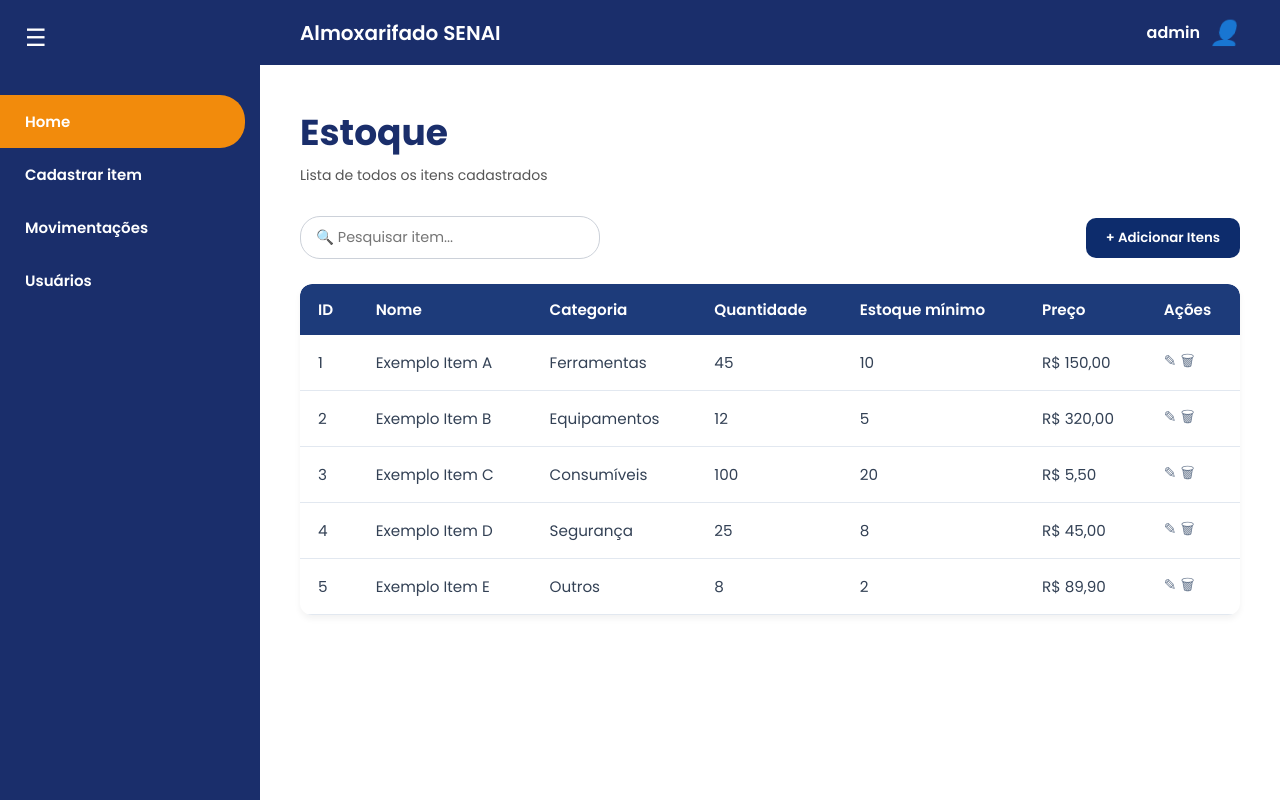
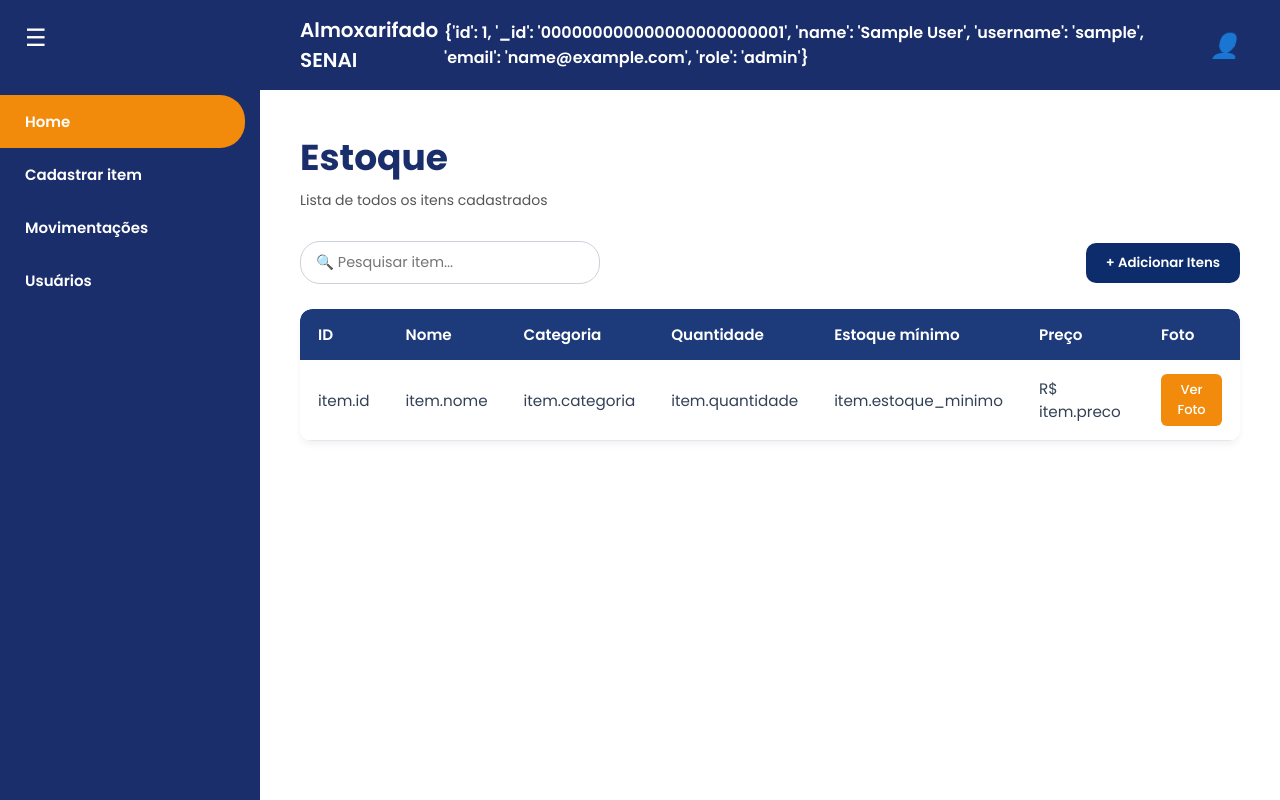
Before and after one commit to troszczyas/tcc-senai, a Flask app: page /home in a window 1280 px wide. Run offline with Flask 3, Linux system fonts and the light colour scheme; the visitor is signed in with stand-in values (Sample User, id 1); tables that the repository leaves empty hold one stand-in row (values such as "Sample post").

Commit message:
tabela mysql

```diff
--- a/static/home.css
+++ b/static/home.css
@@ -1,4 +1,4 @@
-/* --- ARQUIVO CORRIGIDO: HOME (PADRÃO MOVIMENTAÇÕES) --- */
+
 
 * {
     margin: 0;
@@ -14,7 +14,7 @@ body {
     overflow: hidden;
 }
 
-/* --- SIDEBAR (UNIFICADA E TRAVADA EM 260PX) --- */
+
 .sidebar {
     width: 260px;
     min-width: 260px;
@@ -59,7 +59,7 @@ body {
     margin-right: 15px;
 }
 
-/* --- CONTEÚDO PRINCIPAL --- */
+
 .main-content {
     flex: 1;
     display: flex;
@@ -67,18 +67,18 @@ body {
     overflow-y: auto;
 }
 
-/* --- HEADER PADRONIZADO (IGUAL AO DE MOVIMENTAÇÕES) --- */
+
 .header {
     background-color: #1a2e6b;
     color: white;
-    padding: 15px 40px; /* Mesma altura e recuo das outras telas */
+    padding: 15px 40px;
     display: flex;
     justify-content: space-between;
     align-items: center;
 }
 
 .header h1 {
-    font-size: 20px; /* Tamanho ajustado e elegante */
+    font-size: 20px;
     font-weight: 600;
 }
 
@@ -93,7 +93,6 @@ body {
     font-size: 24px;
 }
 
-/* --- CONTEÚDO DA PÁGINA (ESTOQUE) --- */
 .content-section {
     flex: 1;
     padding: 40px;
@@ -105,7 +104,7 @@ body {
 }
 
 .page-title {
-    font-size: 36px; /* Ajustado para bater com o padrão de títulos do sistema */
+    font-size: 36px;
     color: #1a2e6b;
     font-weight: 700;
     margin-bottom: 5px;
@@ -117,7 +116,6 @@ body {
     margin-top: 5px;
 }
 
-/* BARRA DE AÇÕES (PESQUISA + BOTÃO) */
 .action-bar {
     display: flex;
     justify-content: space-between;
@@ -185,13 +183,6 @@ body {
     background-color: #f8fafc;
 }
 
-.action-icons {
-    cursor: pointer;
-    gap: 10px;
-    display: flex;
-    color: #64748b;
-}
-
 .no-results td {
     text-align: center;
     color: #7f8c8d;
@@ -199,3 +190,90 @@ body {
     padding: 20px !important;
     background-color: #f8fafc;
 }
+
+/* ================= NOVOS ESTILOS: BOTÃO VER FOTO & POP-UP (MODAL) ================= */
+
+/* Botão de Ver Foto dentro da tabela */
+.btn-foto {
+    background-color: #f28b0c;
+    color: white;
+    border: none;
+    padding: 6px 14px;
+    border-radius: 6px;
+    cursor: pointer;
+    font-weight: 500;
+    font-size: 13px;
+    transition: background-color 0.2s ease;
+}
+
+.btn-foto:hover {
+    background-color: #d77a07;
+}
+
+/* Container de fundo escurecido do Pop-up */
+.modal-container {
+    display: none;
+    position: fixed;
+    z-index: 2000;
+    left: 0;
+    top: 0;
+    width: 100%;
+    height: 100%;
+    background-color: rgba(0, 0, 0, 0.5);
+    backdrop-filter: blur(4px);
+    justify-content: center;
+    align-items: center;
+}
+
+/* Caixa branca centralizada do conteúdo do Pop-up */
+.modal-conteudo {
+    background-color: #ffffff;
+    padding: 25px;
+    border-radius: 12px;
+    width: 90%;
+    max-width: 400px;
+    box-shadow: 0 4px 25px rgba(0, 0, 0, 0.25);
+    position: relative;
+    text-align: center;
+    animation: abrirSuave 0.25s ease-out;
+}
+
+/* Botão de fechar (X) no topo direito */
+.btn-fechar {
+    position: absolute;
+    right: 18px;
+    top: 12px;
+    font-size: 26px;
+    font-weight: bold;
+    color: #888;
+    cursor: pointer;
+    transition: color 0.2s;
+}
+
+.btn-fechar:hover {
+    color: #222;
+}
+
+/* Título interno do Pop-up */
+#modalTitulo {
+    margin-top: 5px;
+    margin-bottom: 15px;
+    color: #1a2e6b;
+    font-size: 18px;
+    font-weight: 600;
+}
+
+/* Imagem redimensionável de visualização do produto */
+#modalImagem {
+    max-width: 100%;
+    max-height: 250px;
+    border-radius: 8px;
+    object-fit: contain;
+    border: 1px solid #e2e8f0;
+}
+
+/* Animação suave para o surgimento do pop-up */
+@keyframes abrirSuave {
+    from { transform: scale(0.85); opacity: 0; }
+    to { transform: scale(1); opacity: 1; }
+}
--- a/templates/home.html
+++ b/templates/home.html
@@ -15,10 +15,10 @@
         </div>
         <nav>
             <ul>
-                <li class="active"><a href="home.html">Home</a></li>
-                <li><a href="cadastrar_item.html">Cadastrar item</a></li>
-                <li><a href="movimentacao.html">Movimentações</a></li>
-                <li><a href="cadastrar_usuario.html">Usuários</a></li>
+                <li class="active"><a href="/home">Home</a></li>
+                <li><a href="/cadastrar_item">Cadastrar item</a></li>
+                <li><a href="/movimentacao">Movimentações</a></li>
+                <li><a href="/cadastrar_usuario">Usuários</a></li>
             </ul>
         </nav>
     </aside>
@@ -28,7 +28,7 @@
         <header class="header">
             <h1>Almoxarifado SENAI</h1>
             <div class="user-profile">
-                <span class="username">admin</span>
+                <span class="username">{{ session.get('usuario', 'Usuário') }}</span>
                 <i class="profile-icon">&#128100;</i>
             </div>
         </header>
@@ -54,63 +54,47 @@
                             <th>Quantidade</th>
                             <th>Estoque mínimo</th>
                             <th>Preço</th>
-                            <th>Ações</th>
+                            <th>Foto</th>
                         </tr>
                     </thead>
                     <tbody id="tabela-itens">
+                        {% for item in itens %}
                         <tr>
-                            <td>1</td>
-                            <td>Exemplo Item A</td>
-                            <td>Ferramentas</td>
-                            <td>45</td>
-                            <td>10</td>
-                            <td>R$ 150,00</td>
-                            <td><span class="action-icons">&#9998; &#128465;</span></td>
+                            <td>item.id </td>
+                            <td>item.nome </td>
+                            <td>item.categoria </td>
+                            <td> item.quantidade </td>
+                            <td>item.estoque_minimo </td>
+                            <td>R$ item.preco </td>
+                            <td>
+                                <button type="button" class="btn-foto" onclick="abrirModal('{{ item.nome }}', '{{ item.id }}')">
+                                     Ver Foto
+                                </button>
+                            </td>
                         </tr>
+                        {% else %}
                         <tr>
-                            <td>2</td>
-                            <td>Exemplo Item B</td>
-                            <td>Equipamentos</td>
-                            <td>12</td>
-                            <td>5</td>
-                            <td>R$ 320,00</td>
-                            <td><span class="action-icons">&#9998; &#128465;</span></td>
+                            <td colspan="7" style="text-align: center; color: #777; padding: 20px;">Nenhum item localizado no estoque do MySQL.</td>
                         </tr>
-                        <tr>
-                            <td>3</td>
-                            <td>Exemplo Item C</td>
-                            <td>Consumíveis</td>
-                            <td>100</td>
-                            <td>20</td>
-                            <td>R$ 5,50</td>
-                            <td><span class="action-icons">&#9998; &#128465;</span></td>
-                        </tr>
-                        <tr>
-                            <td>4</td>
-                            <td>Exemplo Item D</td>
-                            <td>Segurança</td>
-                            <td>25</td>
-                            <td>8</td>
-                            <td>R$ 45,00</td>
-                            <td><span class="action-icons">&#9998; &#128465;</span></td>
-                        </tr>
-                        <tr>
-                            <td>5</td>
-                            <td>Exemplo Item E</td>
-                            <td>Outros</td>
-                            <td>8</td>
-                            <td>2</td>
-                            <td>R$ 89,90</td>
-                            <td><span class="action-icons">&#9998; &#128465;</span></td>
-                        </tr>
+                        {% endfor %}
                     </tbody>
                 </table>
             </div>
         </main>
     </div>
 
+    <div id="modalFoto" class="modal-container">
+        <div class="modal-conteudo">
+            <span class="btn-fechar" onclick="fecharModal()">&times;</span>
+            <h3 id="modalTitulo">Nome do Item</h3>
+            <div class="modal-corpo">
+                <img id="modalImagem" src="" alt="Foto do produto" onerror="this.src='../static/img/sem-foto.png'">
+            </div>
+        </div>
+    </div>
+
     <script>
-        // --- MECANISMO DE FILTRO DA TABELA ---
+        // Mecanismo de Pesquisa na Tabela
         const inputPesquisa = document.getElementById('input-pesquisa');
         const tabela = document.getElementById('tabela-itens');
         const linhas = tabela.getElementsByTagName('tr');
@@ -135,13 +119,27 @@
             }
         });
 
-        // --- CONEXÃO DO BOTÃO ADICIONAR ITENS ---
-        const btnAdicionar = document.getElementById('btn-adicionar');
-        if (btnAdicionar) {
-            btnAdicionar.addEventListener('click', function(evento) {
-                evento.stopPropagation();
-                window.location.href = "cadastrar_item.html";
-            });
+        // Botão Adicionar
+        document.getElementById('btn-adicionar').addEventListener('click', function() {
+            window.location.href = "/cadastrar_item";
+        });
+
+        // Controladores do Pop-up de Foto
+        function abrirModal(nomeItem, idItem) {
+            document.getElementById('modalTitulo').innerText = nomeItem;
+            document.getElementById('modalImagem').src = '../static/img/' + idItem + '.png';
+            document.getElementById('modalFoto').style.display = 'flex';
+        }
+
+        function fecharModal() {
+            document.getElementById('modalFoto').style.display = 'none';
+        }
+
+        window.onclick = function(event) {
+            const modal = document.getElementById('modalFoto');
+            if (event.target == modal) {
+                fecharModal();
+            }
         }
     </script>
 
```
